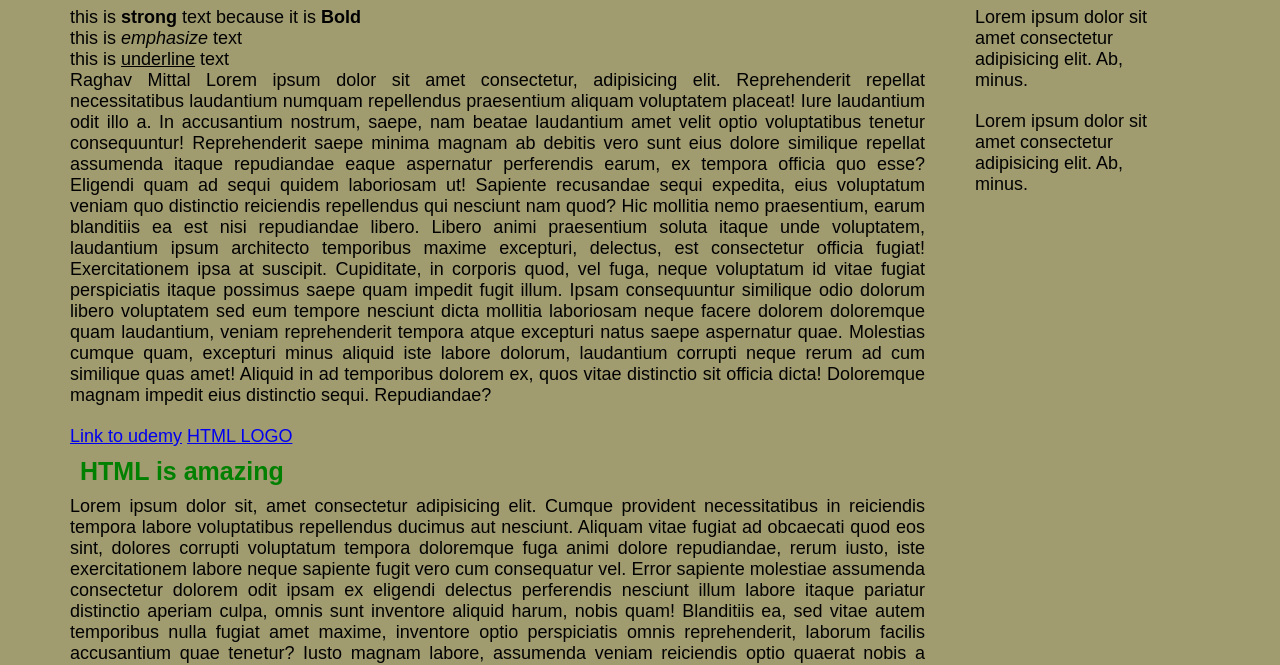
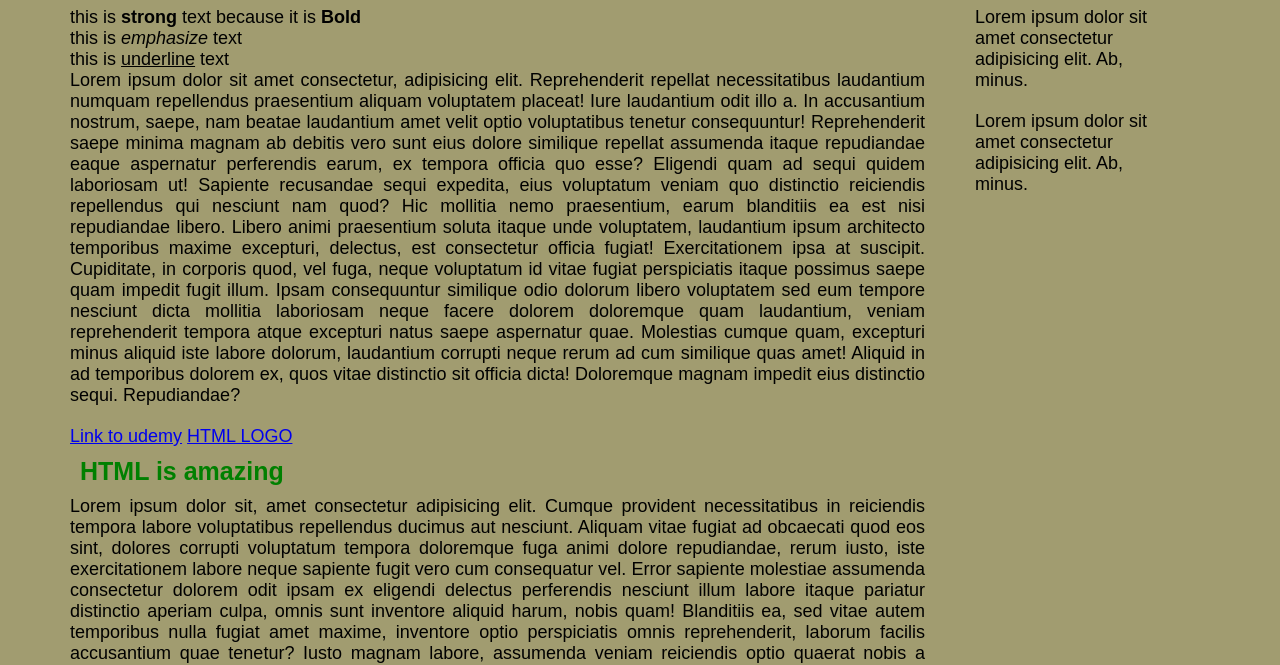
Before and after one commit to Raghavmittal648/blog-post-udemy-Jonas-Schmedtmann, a plain HTML site: page index.html in a window 1280 px wide. Shown: the part 137-802 px from the top of the page. Drawn offline with Linux system fonts and the light colour scheme.

Commit message:
remove name

```diff
--- a/index.html
+++ b/index.html
@@ -18,7 +18,6 @@
             <p class="main-text">this is <strong>strong</strong> text because it is <strong>Bold</strong><br>
                 this is <em>emphasize</em> text <br>
                 this is <u>underline</u> text <br>
-                Raghav Mittal
                 Lorem ipsum dolor sit amet consectetur, adipisicing elit. Reprehenderit repellat necessitatibus
                 laudantium
                 numquam repellendus praesentium aliquam voluptatem placeat! Iure laudantium odit illo a. In accusantium
```
